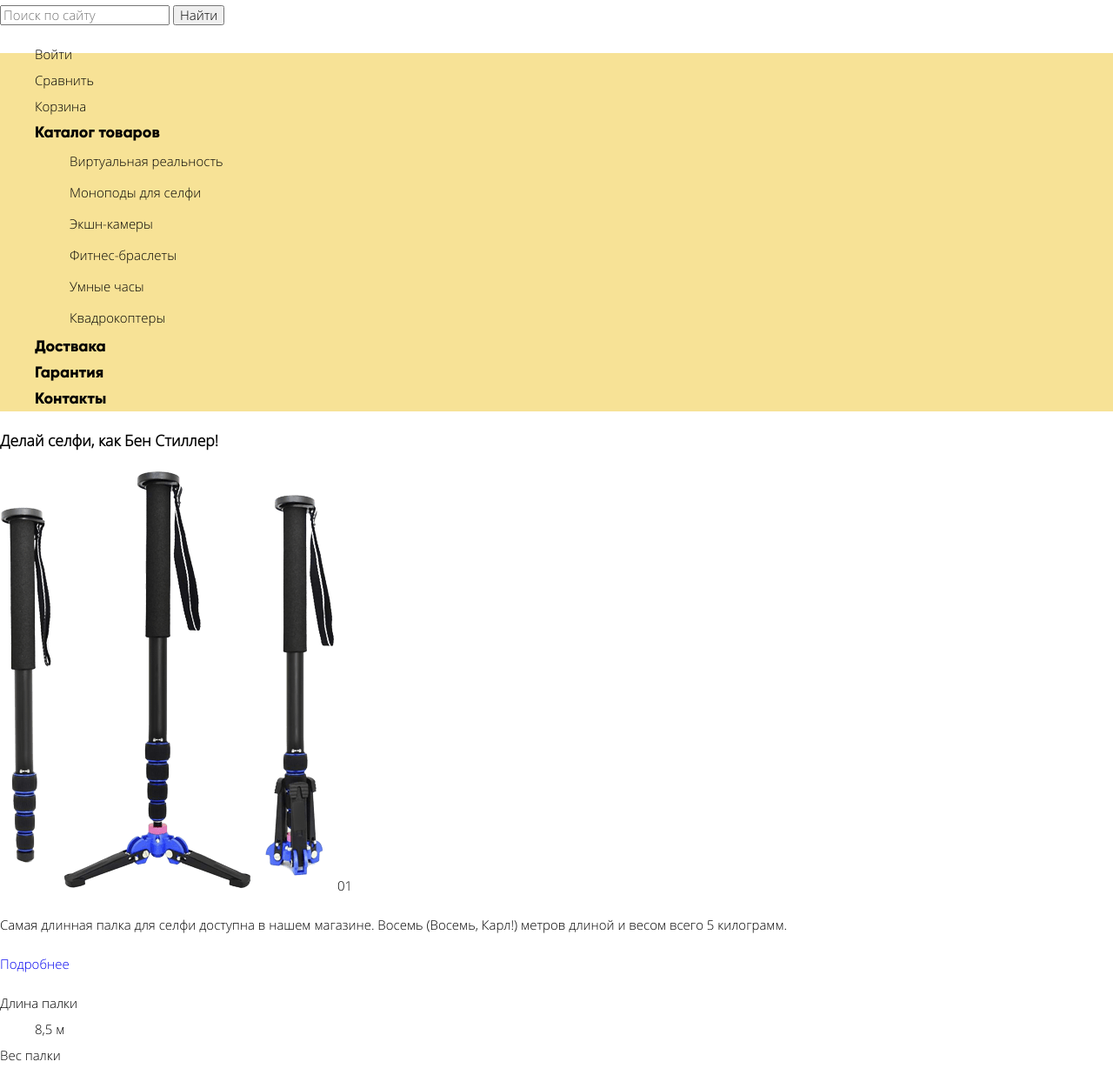
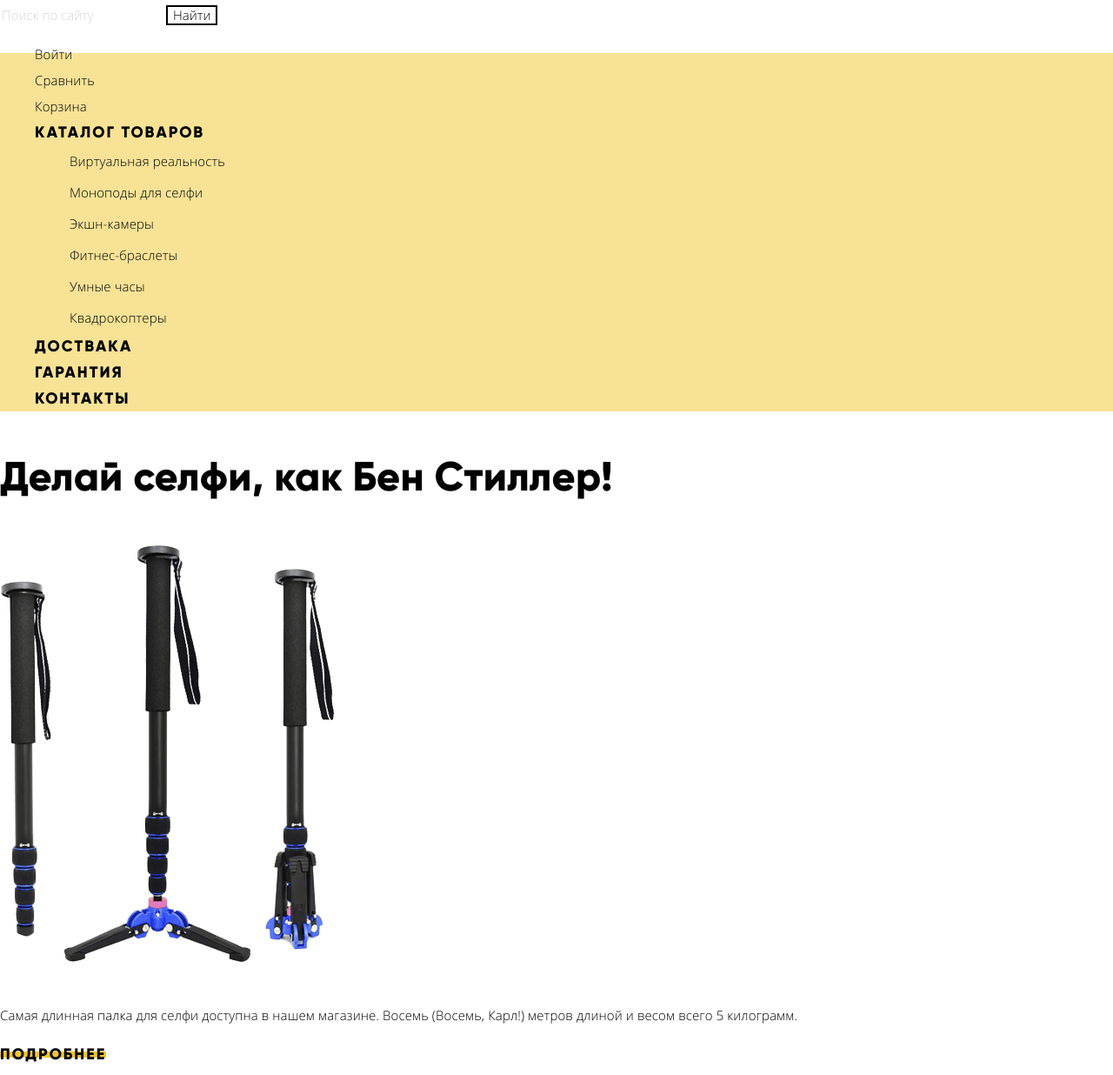
Before and after one commit to Saref111/1052929-device-26, a plain HTML site: page index.html in a window 1280 px wide. Shown: the part 42-1278 px from the top of the page at 87% size. Drawn offline with Linux system fonts and the light colour scheme.

Commit message:
Базовая стилизация формы в хедере

```diff
--- a/css/style.css
+++ b/css/style.css
@@ -1,4 +1,4 @@
-@font-face{
+@font-face {
   font-family: "Open Sans";
   src: url("../fonts/opensans.woff2") format("woff2"),
     url("../fonts/opensans.woff") format("woff");
@@ -6,7 +6,7 @@
   font-style: normal;
 }
 
-@font-face{
+@font-face {
   font-family: "Open Sans Light";
   src: url("../fonts/opensanslight.woff2") format("woff2"),
     url("../fonts/opensanslight.woff") format("woff");
@@ -14,7 +14,7 @@
   font-style: normal;
 }
 
-@font-face{
+@font-face {
   font-family: "Gilroy Extra Bold";
   src: url("../fonts/gilroyextrabold.woff2") format("woff2"),
     url("../fonts/gilroyextrabold.woff") format("woff");
@@ -22,7 +22,7 @@
   font-style: normal;
 }
 
-@font-face{
+@font-face {
   font-family: "Gilroy Light";
   src: url("../fonts/gilroylight.woff2") format("woff2"),
     url("../fonts/gilroylight.woff") format("woff");
@@ -38,6 +38,7 @@ body {
   line-height: 30px;
   font-weight: 400;
   color: #000000;
+  letter-spacing: 0.1px;
 }
 img {
   max-width: 100%;
@@ -61,36 +62,73 @@ a {
 
 /*HEADER*/
 .index-header,
-.catalog-header{
+.catalog-header {
   background: linear-gradient(#ffffff, #ffffff 20%, #f7e296 20%, #f7e296 100%);
+}
+
+.search-area input {
+  border: none;
+
+  background: transparent;
+}
+
+.search-area input::placeholder {
+  opacity: 0.3;
+}
+
+.search-area input:hover::placeholder {
+  opacity: 0.6;
+}
+
+.search-area input:focus {
+  border-bottom: 2px solid #000000;
+}
+
+.search-button {
+  background: transparent;
+  border: 2px solid #000000;
+}
+
+.search-button:hover,
+.search-button:focus {
+  background-color: #000000;
+  color: #ffffff;
+}
+
+.search-button:active {
+  background-color: #000000;
+  color: rgba(255, 255, 255, 0.3);
+
 }
 
 .catalog-menu-item,
 .user-nav-item a,
-.onpage-menu-item{
+.onpage-menu-item {
   color: #000000;
 }
 
-.catalog-menu-item{
+.catalog-menu-item {
   line-height: 36px;
 }
 
-.onpage-menu-item{
+.onpage-menu-item {
   font-family: "Gilroy Extra Bold";
   font-size: 18px;
   line-height: 24px;
+  letter-spacing: 2px;
+  text-transform: uppercase;
 }
 
-.catalog-link{
+.catalog-link {
   cursor: pointer;
 }
 
 .catalog-menu,
-.user-nav{
+.user-nav {
   list-style: none;
 }
 
-.catalog-menu{
+.catalog-menu {
   background-color: #f7e296;
 }
 
@@ -101,15 +139,67 @@ a {
 .onpage-menu-item:hover,
 .onpage-menu-item:focus,
 .catalog-menu-item:hover,
-.catalog-menu-item:focus{
+.catalog-menu-item:focus {
   opacity: 0.6;
 }
 
 .logo:active,
 .user-nav-item a:active,
 .onpage-menu-item:active,
-.catalog-menu-item:active{
+.catalog-menu-item:active {
   opacity: 0.3;
 }
 
 /*MAIN-INDEX*/
+/*Slider*/
+.moto {
+  font-family: "Gilroy Extra Bold";
+  font-size: 47px;
+  line-height: 56px;
+}
+
+.number {
+  font-family: "Gilroy Extra Bold";
+  font-size: 179.2px;
+  line-height: 179.2px; /*Вероятно прийдется уменьшать*/
+  color: #ffffff;
+}
+
+.more {
+  font-family: "Gilroy Extra Bold";
+  font-size: 18px;
+  line-height: 24px;
+  letter-spacing: 2px;
+  text-transform: uppercase;
+  color: #000000;
+
+  background: linear-gradient(
+    #ffffff,
+    #ffffff 34%,
+    #f0c52e 35%,
+    #f0c52e 66%,
+    #ffffff 67%,
+    #ffffff 100%
+  );
+}
+
+.more:hover,
+.more:focus {
+  background: #f0c52e;
+}
+
+.more:active {
+  background: #f0c52e;
+  color: rgba(0, 0, 0, 0.6);
+}
+
+.option-value {
+  font-family: "Gilroy Light";
+  font-size: 36px;
+  line-height: 48px;
+}
+
+.open-name {
+  font-size: 13px;
+  line-height: 20px;
+}
--- a/index.html
+++ b/index.html
@@ -14,9 +14,8 @@
           <img src="img/logo.svg" alt="Device" width="163" height="35"/>
        </a>
      </div>
-     <form action="http://echo.htmlacademy.ru" method="post">
-      <input type="text" name="search-area" id="search" placeholder="Поиск по сайту">
-      <button type="submit" class="search-button">Найти</button>
+     <form class="search-area" action="http://echo.htmlacademy.ru" method="post">
+      <input type="text" name="search-area" id="search" placeholder="Поиск по сайту"><button type="submit" class="search-button">Найти</button>
      </form>
      <nav class="index-nav">
      <ul class="user-nav">
```
